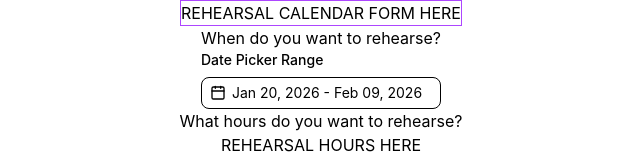
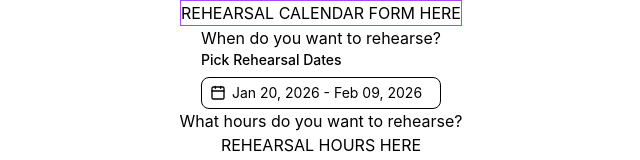
Before and after one commit to JMielbrecht/rehearsal-scheduler, a React (Vite) app: page / in a window 1280 px wide. Shown: the top 160 px of the page, without its empty margins (319-959 px from the left). Built offline with nearby package versions, Linux system fonts and the light colour scheme.

Commit message:
retitle rehearsal date range picker

```diff
--- a/src/RehearsalForm/RehearsalFormDates.tsx
+++ b/src/RehearsalForm/RehearsalFormDates.tsx
@@ -20,7 +20,7 @@ export function RehearsalFormDates() {
 
     return (
         <Field className="mx-auto w-60">
-            <FieldLabel htmlFor="date-picker-range">Date Picker Range</FieldLabel>
+            <FieldLabel htmlFor="date-picker-range">Pick Rehearsal Dates</FieldLabel>
             <Popover>
                 <PopoverTrigger render={<Button variant="outline" id="date-picker-range" className="justify-start px-2.5 font-normal"><CalendarIcon data-icon="inline-start" />{date?.from ? (
                     date.to ? (
```
